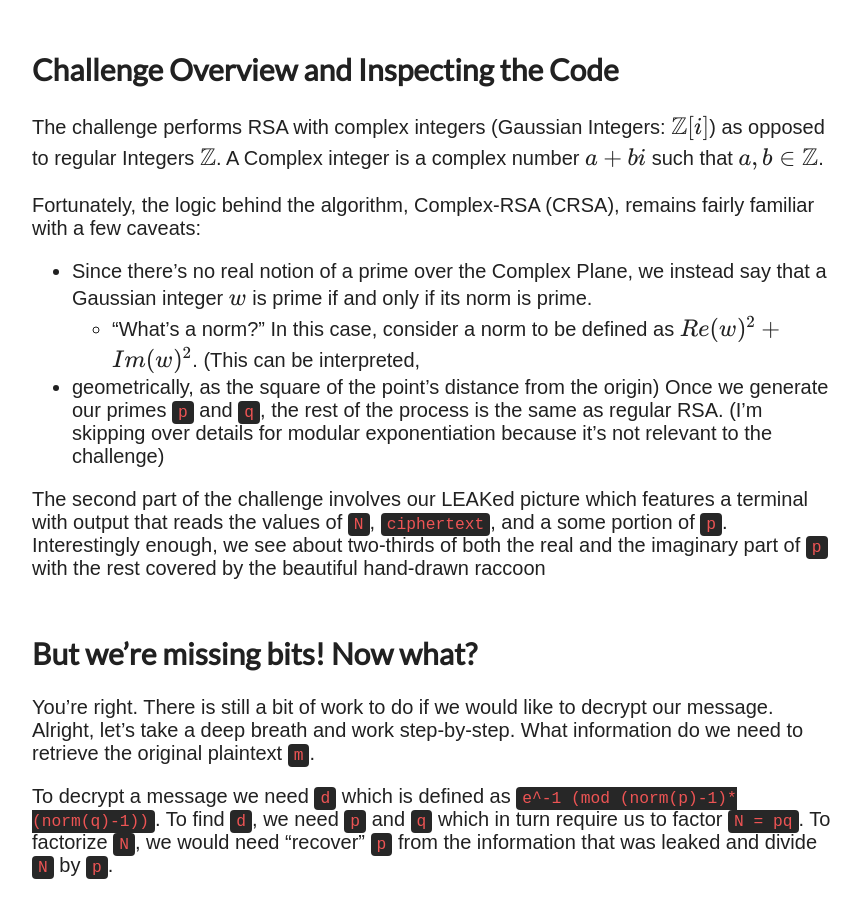
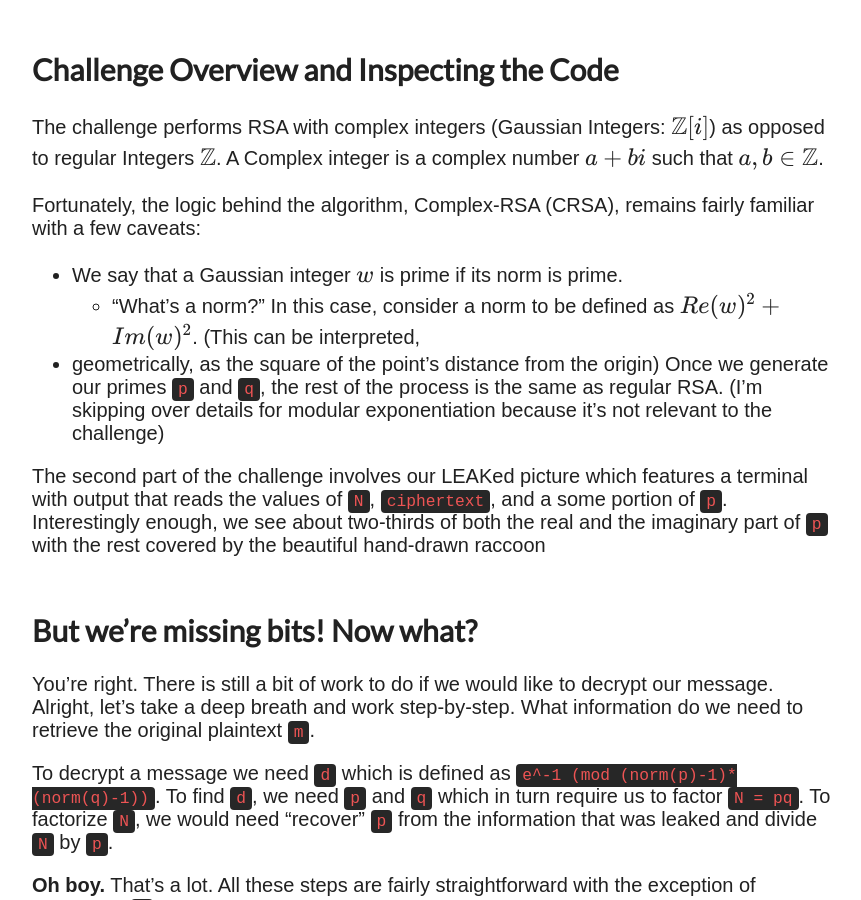
Before and after one commit to ubcctf/ubcctf.github.io, a Jekyll site: the page built from _posts/2024-05-19-sdctf-reallycomplexproblem.md, in a window 1280 px wide and 900 px high, scrolled down 1192 px. Shown: the whole window, without its empty margins (208-1069 px from the left). Built offline with Jekyll 4.4.1, drawn with Linux system fonts in a browser that asks for light colours; nearby versions of some CDN libraries; some web fonts are replaced; some of the changed text lies outside the part shown.

Commit message:
Added some clarifications

```diff
--- a/_posts/2024-05-19-sdctf-reallycomplexproblem.md
+++ b/_posts/2024-05-19-sdctf-reallycomplexproblem.md
@@ -40,8 +40,7 @@
 $\mathbb{Z}$. A Complex integer is a complex number $a + bi$ such that $a, b \in \mathbb{Z}$.
 
 Fortunately, the logic behind the algorithm, Complex-RSA (CRSA), remains fairly familiar with a few caveats:
-- Since there's no real notion of a prime over the Complex Plane, we instead say that a Gaussian integer $w$ is prime if
-  and only if its norm is prime.
+- We say that a Gaussian integer $w$ is prime if its norm is prime.
     - "What's a norm?" In this case, consider a norm to be defined as $Re(w)^2 + Im(w)^2$. (This can be interpreted,
 -   geometrically, as the square of the point's distance from the origin) Once we generate our primes `p` and `q`, the
     rest of the process is the same as regular RSA. (I'm skipping over
@@ -182,6 +183,7 @@
 
 We can create a matrix using some of our polynomials in $F$ where each row is a polynomial and each column is represents
 the coefficients of a power of $x$. We can create a matrix using the polynomials $g(x) = N$, $f(Rx)$, $[f(Rx)]^2$.
+
 
 ![](/assets/images/sdctf-2024/reallycomplexproblem/3x3_lattice.png)
 
```
Also changed, not shown: other parts of _posts/2024-05-19-sdctf-reallycomplexproblem.md (+2 -0 lines).
